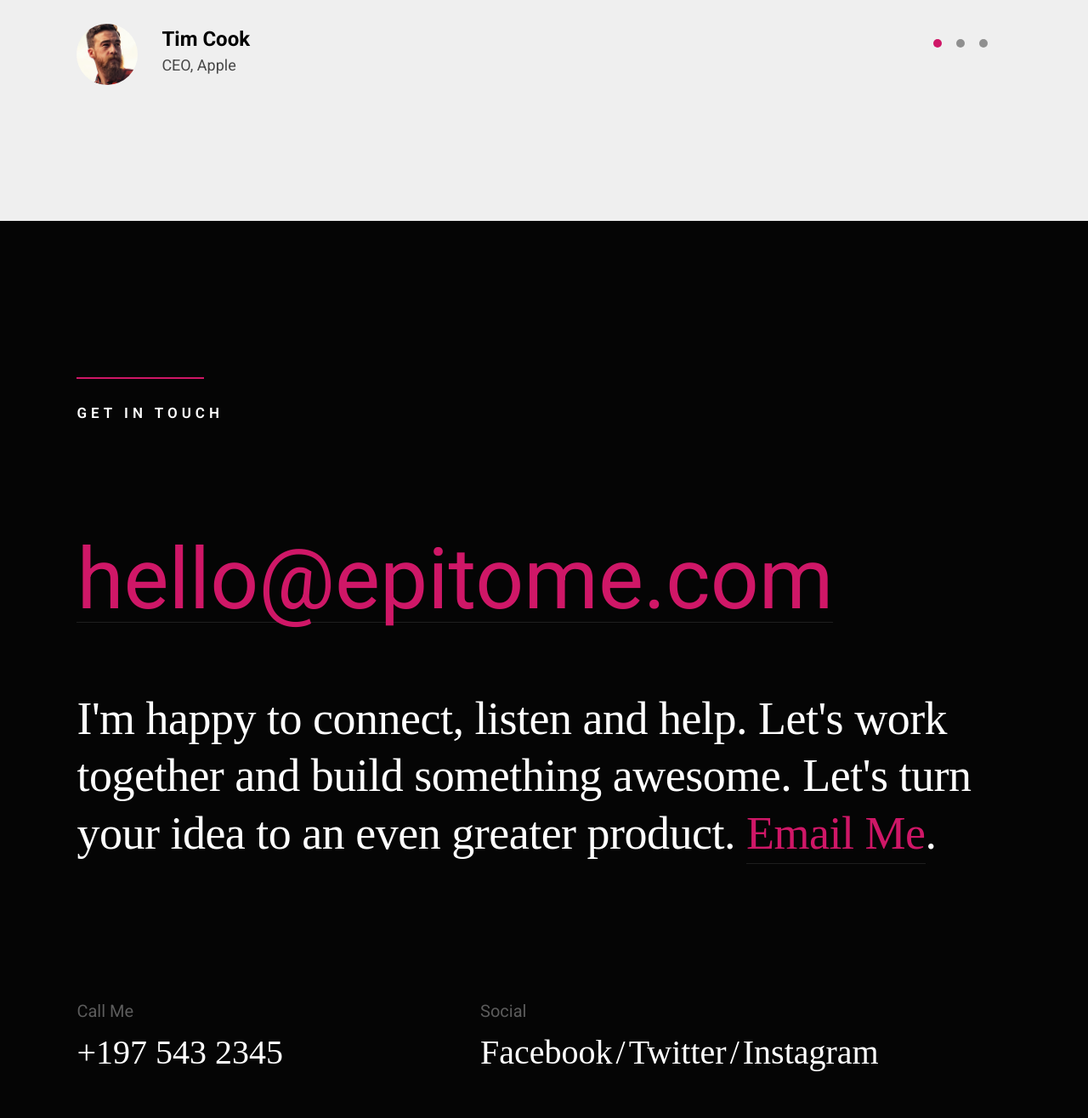
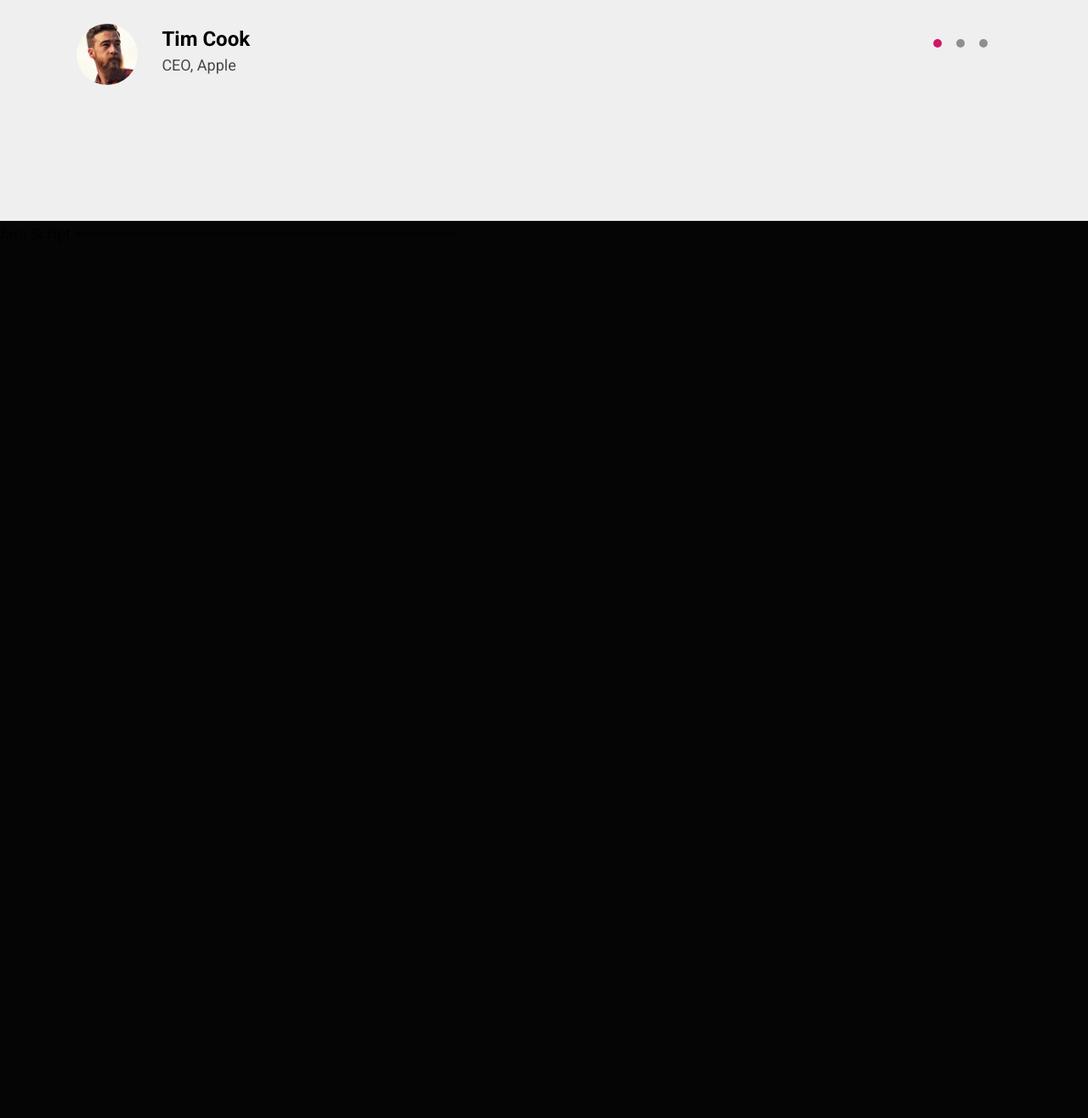
Before and after one commit to noman122official/Bhorans-2, a plain HTML site: page index.html in a window 1280 px wide. Shown: the part 7534-8850 px from the top of the page at 85% size. After the commit the page ends 7826 px from the top, so only its background shows below. Drawn offline with Linux system fonts and the light colour scheme; a web font is replaced by a local one.

Commit message:
Add files via upload

```diff
--- a/index.html
+++ b/index.html
@@ -594,7 +594,7 @@
 
 
     <!-- contact
-    ================================================== -->
+    ==================================================
     <section id="contact" class="s-contact ss-dark target-section">
 
         <div class="row heading-block" data-aos="fade-up">
@@ -633,11 +633,11 @@
                 </ul>
             </div>
 
-        </div> <!-- end contact-infos -->
+        </div> <!-- end contact-infos
 
-    </section> <!-- end s-contact -->
+    </section> <!-- end s-contact
 
-
+-->
     <!-- footer
     ==================================================
     <footer>
```
